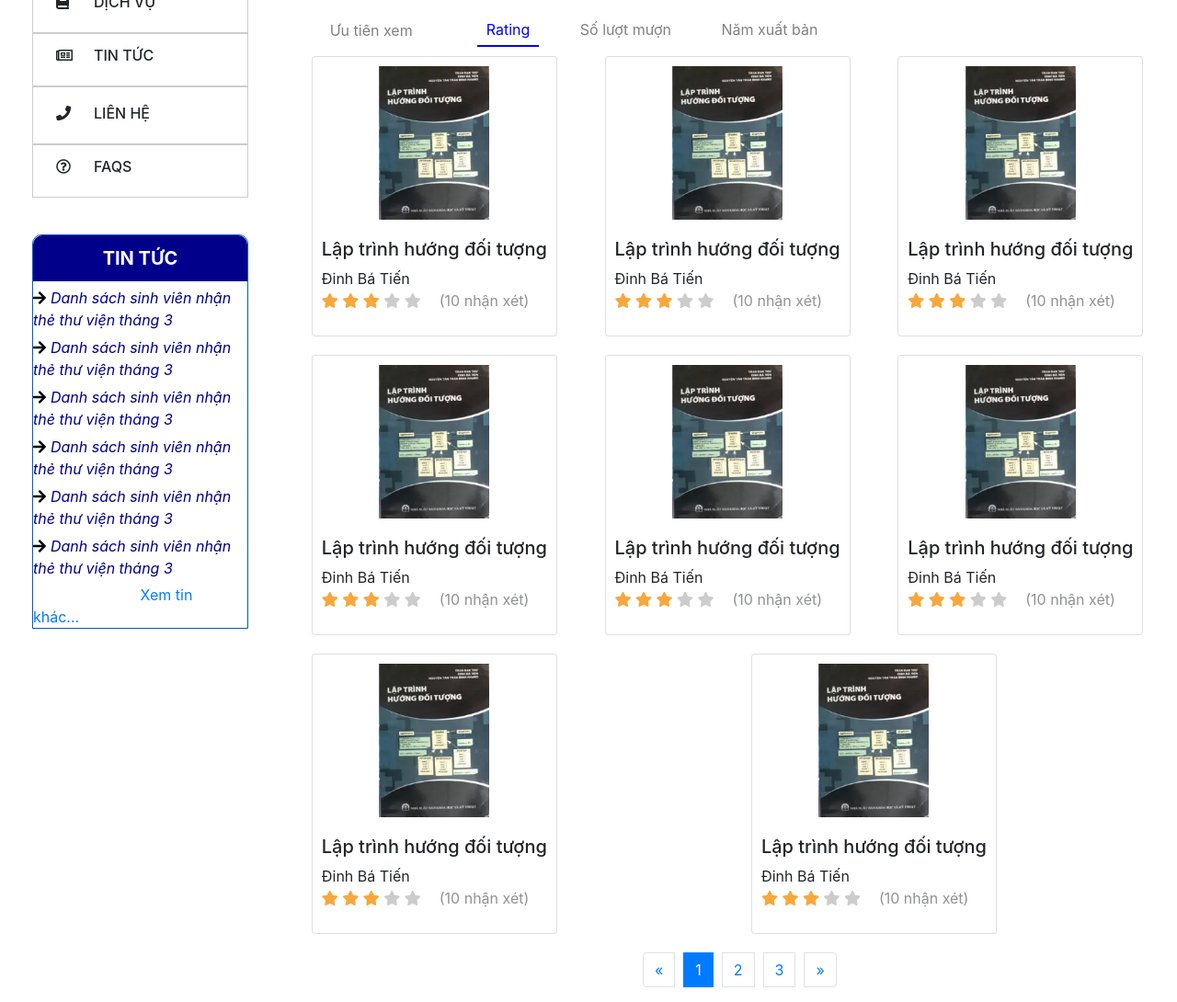
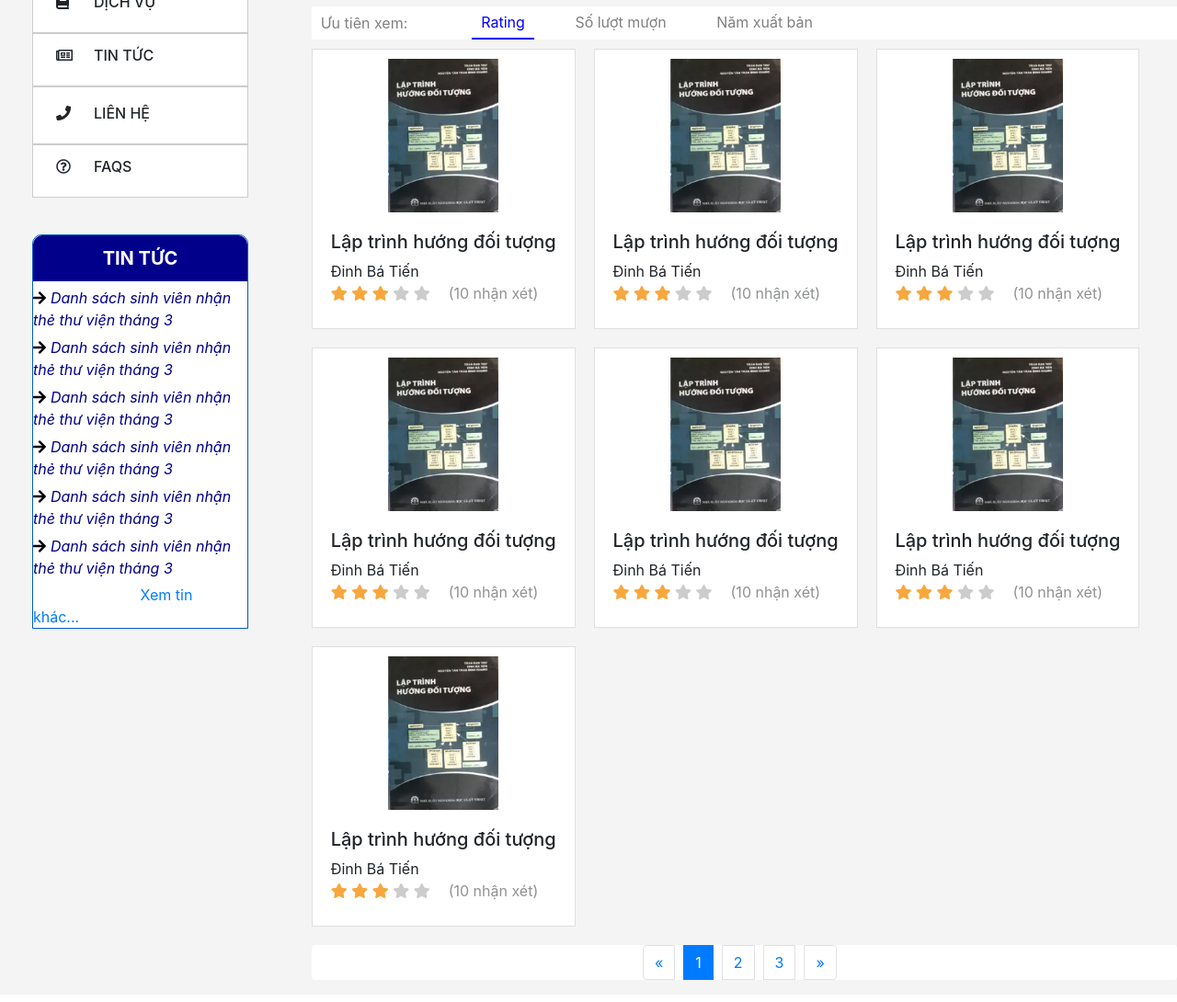
Before and after one commit to pivot2/PTUDW-17TN-Nhom15, a plain HTML site: page static-web/search.html in a window 1280 px wide. Shown: the part 169-1259 px from the top of the page at 92% size. Drawn offline with nearby package versions, Linux system fonts and the light colour scheme.

Commit message:
Them responsive cho search page

```diff
--- a/static-web/search.html
+++ b/static-web/search.html
@@ -49,7 +49,7 @@
             <div class="col-xs-12 col-lg-9" id="search-header">
                 <h4>Kết quả cho "hướng đối tượng": 123 kết quả</h4>
                 <div class="order-search">
-                    <div>Ưu tiên xem</div>
+                    <div>Ưu tiên xem:</div>
                     <ul class="option">
                         <li><a class="active" href="#">Rating</a></li>
                         <li><a href="#">Số lượt mượn</a></li>
@@ -58,7 +58,9 @@
                 </div>
 
                 <div class="row">
-                        <div class="bg-white card mx-auto ml-sm-0">
+
+
+                        <div class="bg-white card ml-sm-0">
                             <div class="mx-auto">
                                 <div class="image-fluid">
                                     <img src="../images/book.PNG" alt="">
@@ -78,7 +80,7 @@
                             </div>
                         </div>
 
-                        <div class="bg-white card mx-auto ml-sm-0">
+                        <div class="bg-white card ml-sm-0">
                             <div class="mx-auto">
                                 <div class="image-fluid">
                                     <img src="../images/book.PNG" alt="">
@@ -98,7 +100,26 @@
                             </div>
                         </div>
 
-                        <div class="bg-white card mx-auto ml-sm-0">
+                        <div class="bg-white card ml-sm-0">
+                            <div class="mx-auto">
+                                <div class="image-fluid">
+                                    <img src="../images/book.PNG" alt="">
+                                </div>
+                                <h5>Lập trình hướng đối tượng</h5>
+                                <div>Đinh Bá Tiến</div>
+                                <div class="rating">
+                                    <div class="star-rating">
+                                        <span class="fa fa-star checked"></span>
+                                        <span class="fa fa-star checked"></span>
+                                        <span class="fa fa-star checked"></span>
+                                        <span class="fa fa-star"></span>
+                                        <span class="fa fa-star"></span>
+                                    </div>
+                                    <p>(10 nhận xét)</p>
+                                </div>
+                            </div>
+                        </div>
+                        <div class="bg-white card ml-sm-0">
                             <div class="mx-auto">
                                 <div class="image-fluid">
                                     <img src="../images/book.PNG" alt="">
@@ -118,26 +139,7 @@
                             </div>
                         </div>
 
-                        <div class="bg-white card mx-auto ml-sm-0">
-                            <div class="mx-auto">
-                                <div class="image-fluid">
-                                    <img src="../images/book.PNG" alt="">
-                                </div>
-                                <h5>Lập trình hướng đối tượng</h5>
-                                <div>Đinh Bá Tiến</div>
-                                <div class="rating">
-                                    <div class="star-rating">
-                                        <span class="fa fa-star checked"></span>
-                                        <span class="fa fa-star checked"></span>
-                                        <span class="fa fa-star checked"></span>
-                                        <span class="fa fa-star"></span>
-                                        <span class="fa fa-star"></span>
-                                    </div>
-                                    <p>(10 nhận xét)</p>
-                                </div>
-                            </div>
-                        </div>
-                        <div class="bg-white card mx-auto ml-sm-0">
+                        <div class="bg-white card ml-sm-0">
                             <div class="mx-auto">
                                 <div class="image-fluid">
                                     <img src="../images/book.PNG" alt="">
@@ -157,7 +159,7 @@
                             </div>
                         </div>
 
-                        <div class="bg-white card mx-auto ml-sm-0">
+                        <div class="bg-white card ml-sm-0">
                             <div class="mx-auto">
                                 <div class="image-fluid">
                                     <img src="../images/book.PNG" alt="">
@@ -177,27 +179,7 @@
                             </div>
                         </div>
 
-                        <div class="bg-white card mx-auto ml-sm-0">
-                            <div class="mx-auto">
-                                <div class="image-fluid">
-                                    <img src="../images/book.PNG" alt="">
-                                </div>
-                                <h5>Lập trình hướng đối tượng</h5>
-                                <div>Đinh Bá Tiến</div>
-                                <div class="rating">
-                                    <div class="star-rating">
-                                        <span class="fa fa-star checked"></span>
-                                        <span class="fa fa-star checked"></span>
-                                        <span class="fa fa-star checked"></span>
-                                        <span class="fa fa-star"></span>
-                                        <span class="fa fa-star"></span>
-                                    </div>
-                                    <p>(10 nhận xét)</p>
-                                </div>
-                            </div>
-                        </div>
-
-                        <div class="bg-white card mx-auto ml-sm-0">
+                        <div class="bg-white card ml-sm-0">
                             <div class="mx-auto">
                                 <div class="image-fluid">
                                     <img src="../images/book.PNG" alt="">
--- a/static-web/test.css
+++ b/static-web/test.css
@@ -9,7 +9,11 @@
 }
 .owl-prev:focus,
 .owl-next:focus{
-    outline:none;
+    outline: none;
+}
+.owl-prev:hover,
+.owl-next:hover{
+  background:#ccc !important;
 }
 .owl-prev {
   left: 0;
--- a/stylesheets/search.css
+++ b/stylesheets/search.css
@@ -1,3 +1,26 @@
+@media only screen and (min-width: 1080px) {
+    .card {
+      width: 30%;
+      margin-right: 20px;
+    }
+  }
+@media only screen and (max-width: 1080px) {
+    .card {
+      width: 40%;
+      margin-right: 50px;
+    }
+  }
+@media only screen and (max-width: 600px) {
+    .card {
+      width: 90%;
+      margin: 10px auto;
+    }
+  }
+/*@media only screen and (min-width: 992px) {
+    .navbar {
+      display: none !important;
+    }
+  }*/
 .order-search:nth-child(1){
 width: 30%;
 }
@@ -5,7 +28,9 @@ width: 30%;
 .order-search{
     display: flex;
     color: gray;
-    padding: 10px;
+    margin:10px 0px;
+    background-color: white;
+
 }
 
 .option>li{
--- a/stylesheets/styles.css
+++ b/stylesheets/styles.css
@@ -94,6 +94,11 @@ body{
 .card{
     margin-bottom: 20px;
     padding:10px;
+    box-sizing: border-box;
+    border-radius: 0 !important;
+}
+.card:hover{
+    box-shadow: rgba(0, 0, 0, 0.1) 0px 0px 20px;
 }
 .mx-auto>h5{
     cursor: pointer;
@@ -153,3 +158,9 @@ body{
 li span{
     cursor: pointer;
 }
+ul{
+    background-color: white;
+}
+.row{
+    background-color: #f4f4f4;
+}
```
Also changed, not shown: static-web/front-page-login.html (+1 -1 lines).
